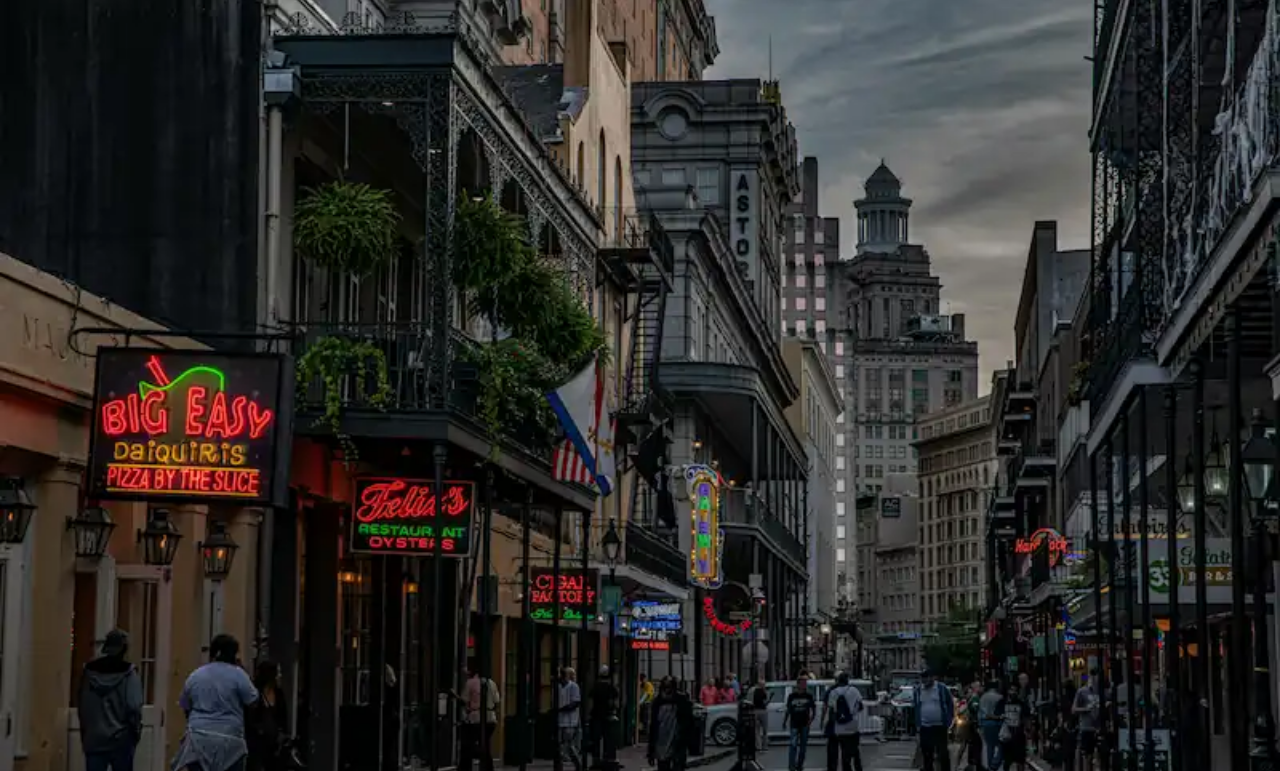
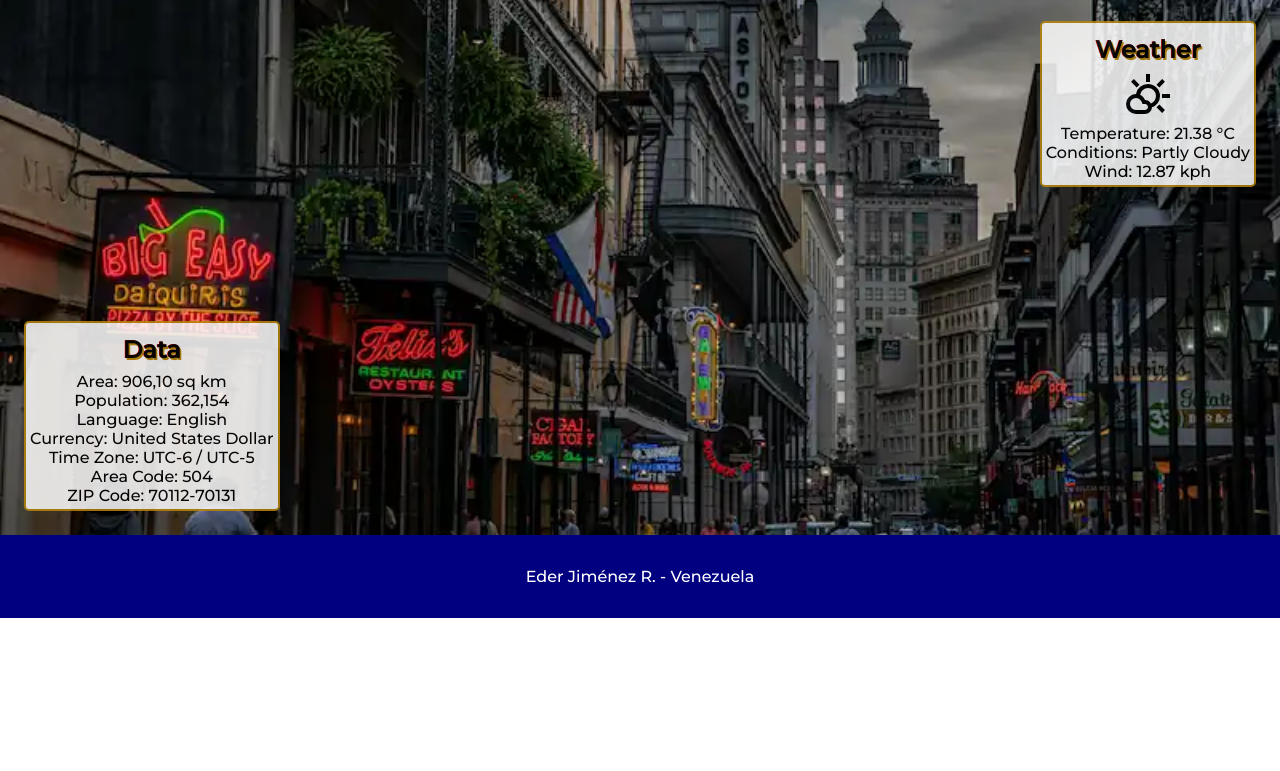
Before and after one commit to ederjimenez10/wdd131, a plain HTML site: page place.html in a window 1280 px wide. Shown: the part 110-881 px from the top of the page. After the commit the page ends 800 px from the top, so only its background shows below. Drawn offline with Linux system fonts and the light colour scheme.

Commit message:
Corrected the CSS and provided a proper large media query for the website. Now step 5 for JavaScript. I still need to figure out the pseudo-element for the weather icon.

```diff
--- a/styles/place-large.css
+++ b/styles/place-large.css
@@ -1 +1,39 @@
-@media (min-width: 600px) {}
+@media (min-width: 600px) {
+    main {
+        position: relative;
+    }
+
+    .hero img {
+        display: block;
+        height: 538px;
+        width: 100%;
+    }
+
+    .information {
+        padding: 0;
+    }
+
+    /* .information h2 */
+
+    .data {
+        border: 2px solid var(--accent-color);
+        border-radius: 5px;
+        background-color: var(--background-color);
+        opacity: .85;
+        position: absolute;
+        bottom: 1.5rem;
+        left: 1.5rem;
+        padding: .25rem;
+    }
+
+    .weather {
+        border: 2px solid var(--accent-color);
+        border-radius: 5px;
+        background-color: var(--background-color);
+        opacity: .85;
+        position: absolute;
+        right: 1.5rem;
+        top: 1.5rem;
+        padding: .25rem;
+    }
+}
--- a/styles/place.css
+++ b/styles/place.css
@@ -28,10 +28,8 @@ header h1 {
     font-family: var(--heading-font);
     text-align: center;
     padding: 2rem;
-    text-shadow: 2px 2px var(--accent-color), -.5px -.5px var(--footer-color);
+    text-shadow: -.5px -.5px var(--background-color), 0 0 5px var(--background-color), 1.5px 1.5px var(--accent-color), -.5px -.5px var(--footer-color);
 }
-
-/* main {} */
 
 footer {
     color: white;
@@ -42,24 +40,18 @@ footer {
 
 .hero img {
     width: 100%;
-    height: auto;
+    height: 575px;
     object-fit: cover;
 }
 
 .information {
-    padding: 1rem;
+    padding: 2rem;
     text-align: center;
-    display: grid;
-    gap: 1.5rem;
 }
 
 .information h2 {
     padding: 0.5rem;
     text-shadow: 1.5px 1.5px var(--accent-color), -.5px -.5px var(--header-color);
-}
-
-.information section {
-    display: grid;
 }
 
 .information ul {
```
Also changed, not shown: place.html (+0 -1 lines).
